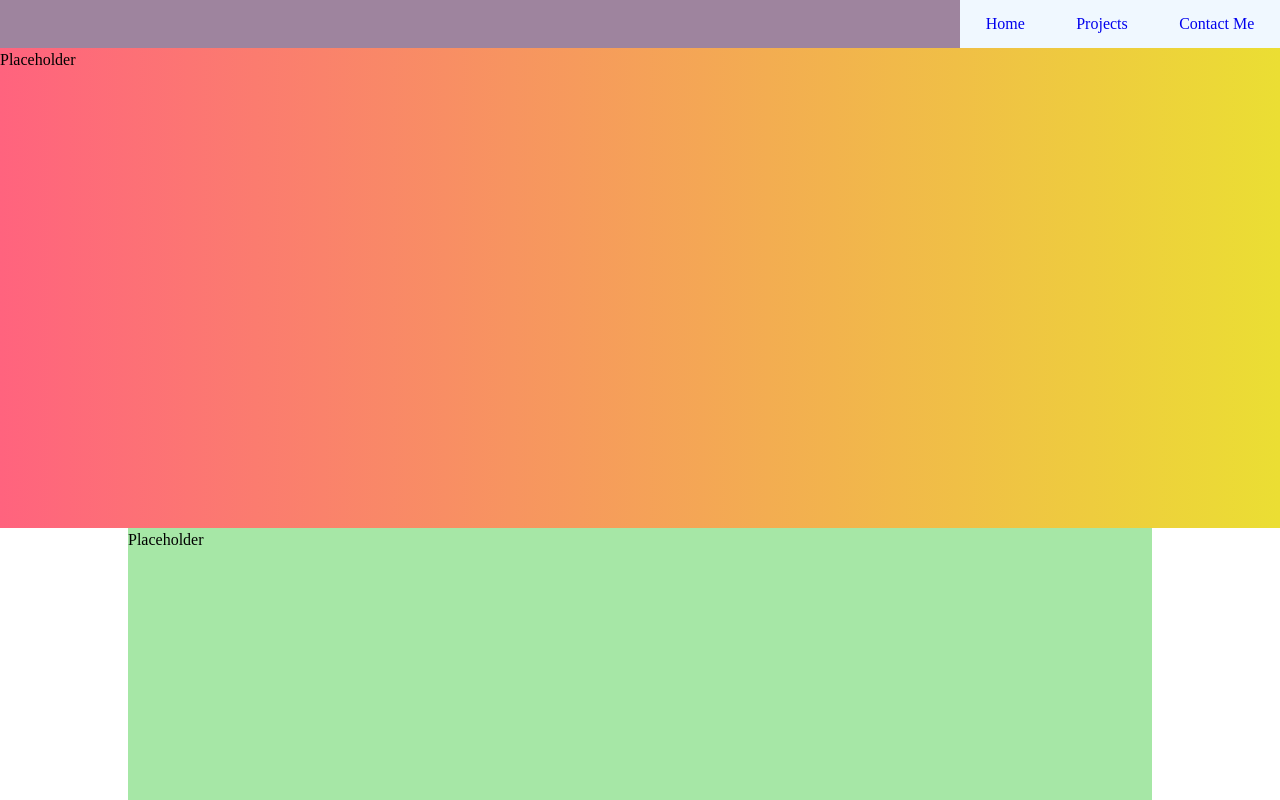
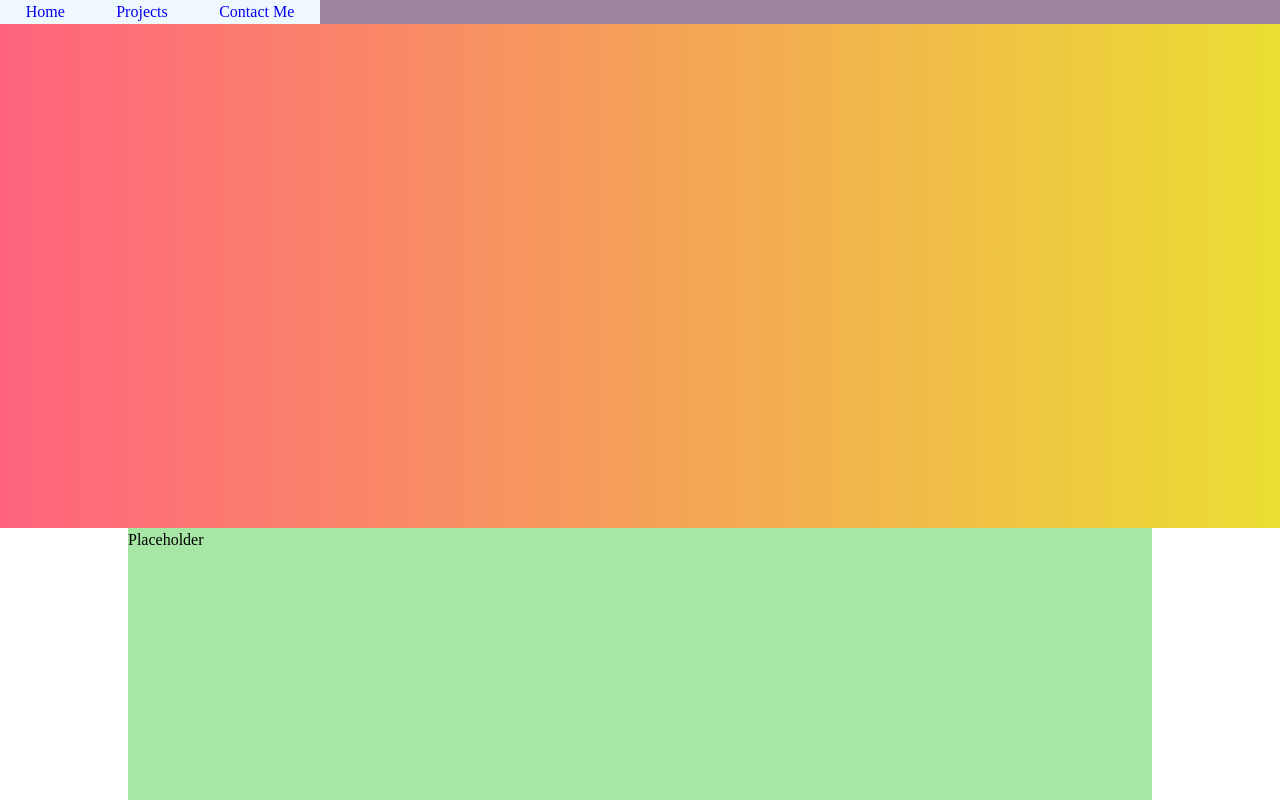
Before and after one commit to SebastianEShelby/personal-portfolio-website, a plain HTML site: page index.html in a window 1280 px wide. Shown: the top 800 px of the page. Drawn offline with nearby package versions, Linux system fonts and the light colour scheme.

Commit message:
New website layout

```diff
--- a/index.html
+++ b/index.html
@@ -13,19 +13,17 @@
 
     <div class="grid-container" id="home">
 
-        <nav class="grid-container grid-item">
-                <div class="nav-head">
-                </div>
+        <header class="grid-item">
+            <div class="header-logo">
 
+            </div>
+            <nav class="grid-container grid-item">
                 <ul class="grid-sub-item flex-container">
                     <li class="flex-item"><a href="#home">Home</a></li>
                     <li class="flex-item"><a href="#contact">Projects</a></li>
                     <li class="flex-item"><a href="#contact">Contact Me</a></li>
                 </ul>
-        </nav>
-
-        <header class="grid-item">
-            Placeholder
+            </nav>
         </header>
 
         <main class="grid-item">
--- a/static/css/styles.css
+++ b/static/css/styles.css
@@ -8,7 +8,16 @@ div.grid-container {
 }
 /* Grid Container End */
 
-/* Navbar - 2nd Grid Item */
+/***** Header - 1st Grid Item *****/
+header.grid-item {
+    background-image: linear-gradient(to right,rgb(255, 99, 126, 1) , rgba(230, 214, 0, 0.8));
+    grid-column-start: first-line;
+    grid-column-end: last-line;
+    grid-row-start: 1;
+    grid-row-end: span 2;
+}
+
+/* Navbar - Grid sub-item */
 nav.grid-item {
     background-color: rgb(158, 132, 158);
     /* background-image: linear-gradient(to right, rgb(255, 99, 126, 1), rgb(230, 214, 0, 0.8)); */
@@ -21,7 +30,7 @@ nav.grid-item {
     justify-content: space-between;
     align-items: center;
 }
-/* Grid sub-item and Flexbox Container */
+/* Nav Flexbox Container */
 nav.grid-item ul.grid-sub-item {
     margin: 0;
     padding: 0;
@@ -32,7 +41,7 @@ nav.grid-item ul.grid-sub-item {
     height: 100%;
     min-width: 25vw;
 }
-/* Grid sub-item and Flexbox Container End*/
+/* Nav Flexbox Container End*/
 
 /* Flex item */
 nav.grid-item ul.flex-container li.flex-item {
@@ -52,38 +61,30 @@ nav ul li a{
 nav ul li a:hover{
     color: tomato;
 }
-/* Navbar - 2nd Grid Item End */
+/* Navbar - Grid sub-item End */
 
-/* Header - 1st Grid Item */
-header.grid-item {
-    background-image: linear-gradient(to right,rgb(255, 99, 126, 1) , rgba(230, 214, 0, 0.8));
-    grid-column-start: first-line;
-    grid-column-end: last-line;
-    grid-row-start: 2;
-    grid-row-end: span 1;
-}
-/* Header - 1st Grid Item End */
+/***** Header - 1st Grid Item End *****/
 
-/* Main Content - 3rd Grid Item */
+/****** Main Content - 2nd Grid Item ******/
 main.grid-item {
     background-color: rgb(166, 231, 166);
     grid-column: 2/3;
     grid-row: 3/span 1;
 }
-/* Main Content - 3rd Grid Item End */
+/****** Main Content - 2nd Grid Item End ******/
 
-/* Footer - Last Grid Item */
+/****** Footer - Last Grid Item ******/
 footer.grid-item {
     background-color: rgb(221, 199, 159);
     /* Format: grid-row-start/grid-column-start/grid-row-end/grid-column-end */
     grid-area: 4/first-line/span 1/last-line;
 }
-/* Footer - Last Grid Item End */
+/****** Footer - Last Grid Item End ******/
 
 
 
-/********** Mobile Design **********/ /********** Mobile Design **********/ /********** Mobile Design **********/ /********** Mobile Design **********/
+/****************** Mobile Design ******************/
 @media all and (max-width: 375px){
 
 }
-/********** Mobile Design End **********/
+/****************** Mobile Design End ******************/
```
